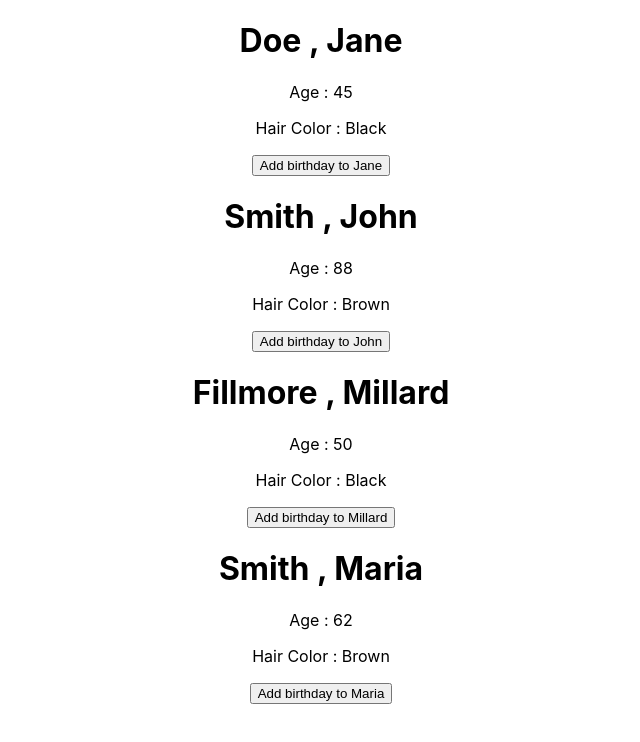
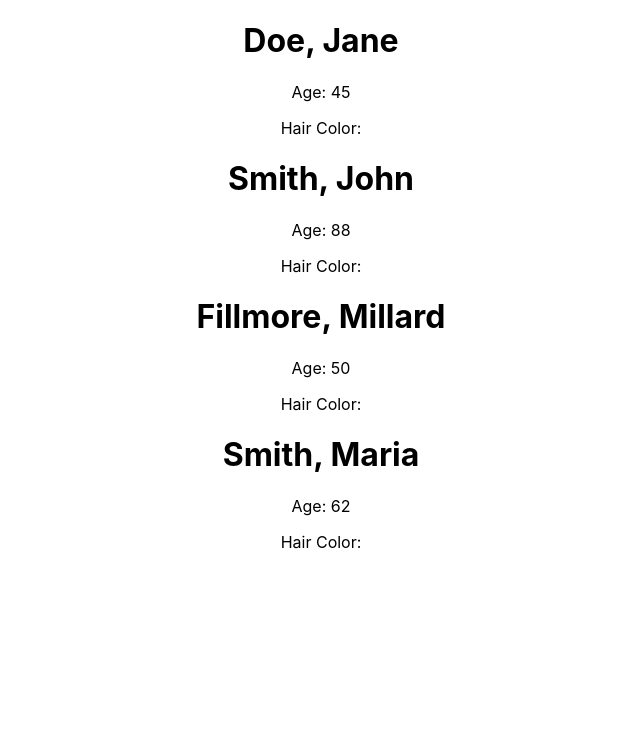
Before and after one commit to N-Leonnardo/boxcreator, a React (Create React App) app: page / in a window 1280 px wide. Shown: the top 742 px of the page, without its empty margins (319-959 px from the left). Built offline with nearby package versions, Linux system fonts and the light colour scheme.

Commit message:
initial commit

```diff
--- a/src/App.js
+++ b/src/App.js
@@ -1,14 +1,14 @@
 import './App.css';
 
-import MyNewComponent from './components/MyNewComponent';
+import PersonCard from './components/MyNewComponent';
 
 function App() {
   return (
     <div className="App">
-      <MyNewComponent firstName="Jane" lastName="Doe" age={45} hair={"Black"}/>
-      <MyNewComponent firstName="John" lastName="Smith" age={88} hair={"Brown"}/>
-      <MyNewComponent firstName="Millard" lastName="Fillmore" age={50} hair={"Black"}/>
-      <MyNewComponent firstName="Maria" lastName="Smith" age={62} hair={"Brown"}/>
+      <PersonCard firstName="Jane" lastName="Doe" age={45} hair={"Black"}/>
+      <PersonCard firstName="John" lastName="Smith" age={88} hair={"Brown"}/>
+      <PersonCard firstName="Millard" lastName="Fillmore" age={50} hair={"Black"}/>
+      <PersonCard firstName="Maria" lastName="Smith" age={62} hair={"Brown"}/>
     </div>
   );
 }
--- a/src/components/MyNewComponent.js
+++ b/src/components/MyNewComponent.js
@@ -1,37 +1,11 @@
-import React, { Component} from 'react';
-
-class MyNewComponent extends Component{
-    constructor(props) {
-        super(props);
-        this.state = {
-            age :  this.props.age
-        };
-    }
-
-
-    incrementage() {
-        this.setState({
-            age : this.state.age + 1
-        })
-    }
-
-    render(){
-        return(
-            <div>
-                <h1>
-                    {this.props.lastName} , {this.props.firstName}
-                </h1>
-                <p>
-                    Age : {this.state.age}
-                </p>
-                <p>
-                    Hair Color : {this.props.hair}
-                </p>
-                <button onClick={ ()=> this.incrementage() }>Add birthday to {this.props.firstName} </button>
-
-            </div>
-        )
-    }
+import React from 'react';
+const PersonCard = props => {
+    return(
+        <div>
+            <h1>{ props.lastName }, { props.firstName }</h1>
+            <p>Age: { props.age }</p>
+            <p>Hair Color: { props.hairColor }</p>
+        </div>
+    );
 }
-
-export default MyNewComponent
+export default PersonCard;
```
